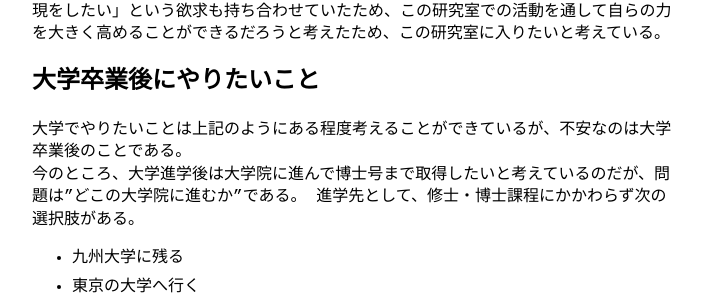
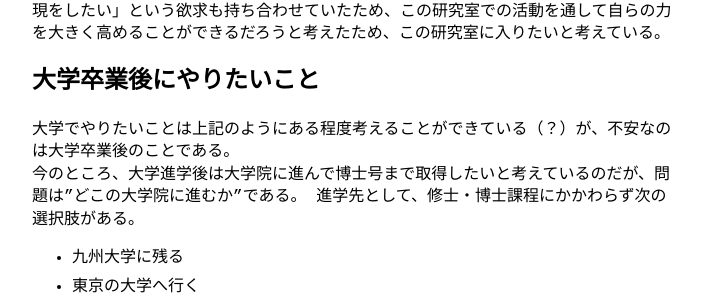
Before and after one commit to orrepic/orrepic.github.io, a Jekyll site: the page built from _posts/2022-12-25-korekara2022.md, in a window 1280 px wide and 900 px high, scrolled down 2326 px. Shown: the part 139-442 px from the top of the window, without its empty margins (288-990 px from the left). Built offline with Jekyll 4.4.1, drawn with Linux system fonts in a browser that asks for light colours.

Commit message:
Change information

```diff
--- a/_data/menu.yml
+++ b/_data/menu.yml
@@ -4,7 +4,7 @@
 entries:
   - title: info
     entries:
-      - title: 後藤汰誓 (Taisei Goto)
+      - title: 後藤汰誓 (Goto Taisei)
       - title: National Instetute of Technology Kumamoto College <br>(2018-2022)
       - title: Kyushu University Department of Design, Accorstic Design Course (2023-)
       - title: Twitter
--- a/_posts/2022-12-25-korekara2022.md
+++ b/_posts/2022-12-25-korekara2022.md
@@ -75,7 +75,7 @@ category: diary
 上記のやりたいことに加え、私は「表現をしたい」という欲求も持ち合わせていたため、この研究室での活動を通して自らの力を大きく高めることができるだろうと考えたため、この研究室に入りたいと考えている。
 
 # 大学卒業後にやりたいこと
-大学でやりたいことは上記のようにある程度考えることができているが、不安なのは大学卒業後のことである。
+大学でやりたいことは上記のようにある程度考えることができている（？）が、不安なのは大学卒業後のことである。
 今のところ、大学進学後は大学院に進んで博士号まで取得したいと考えているのだが、問題は”どこの大学院に進むか”である。
 進学先として、修士・博士課程にかかわらず次の選択肢がある。
 
```
Also changed, not shown: 3 other files.
